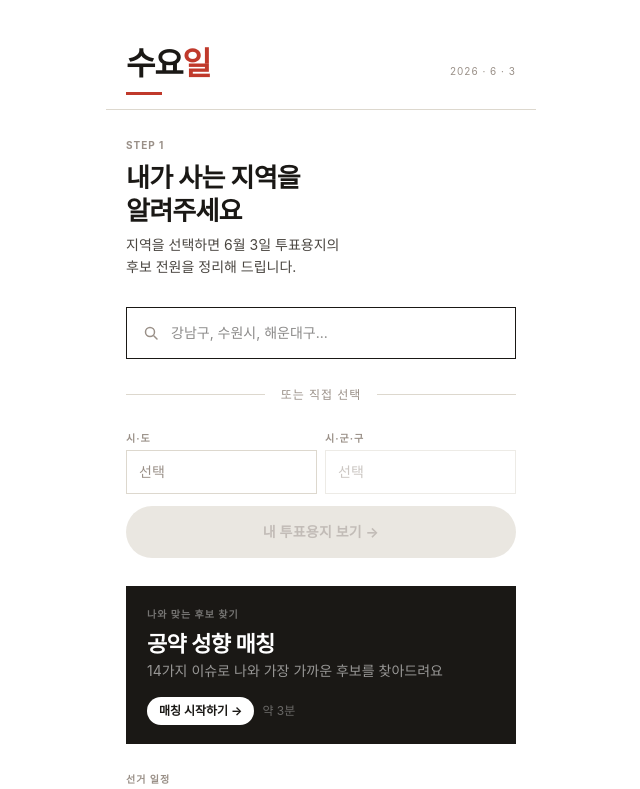
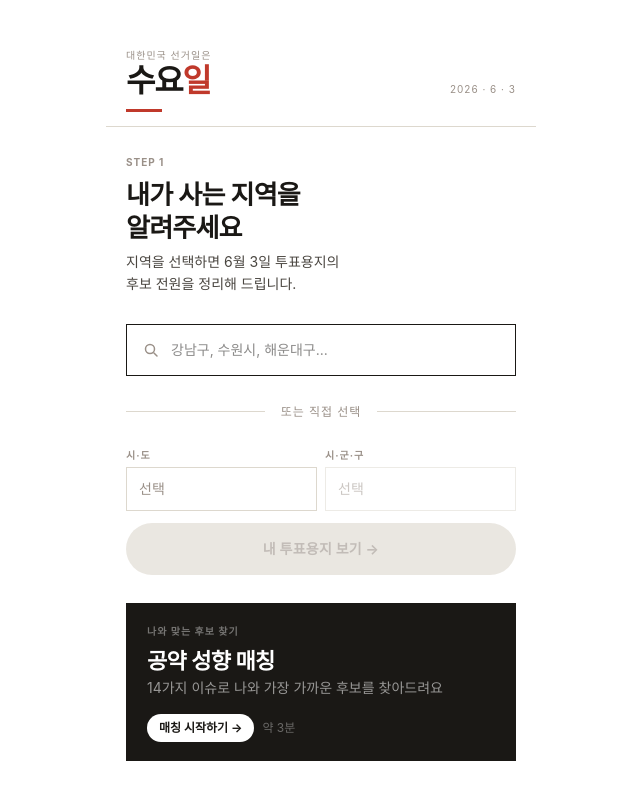
Before and after one commit to gandalee/suyo, a Next.js app: page / in a window 1280 px wide. Shown: the top 789 px of the page, without its empty margins (319-959 px from the left). Built offline with nearby package versions, Linux system fonts and the light colour scheme; a web font is replaced by a local one.

Commit message:
feat: add tagline '대한민국 선거일은 수요일' to main header
Co-Authored-By: Claude Sonnet 4.6 <noreply@anthropic.com>

```diff
--- a/app/page.tsx
+++ b/app/page.tsx
@@ -182,13 +182,18 @@ export default function Home() {
 
       {/* 상단 로고 영역 */}
       <div style={{ borderBottom: "1px solid var(--line2)" }}>
-        <div className="flex items-baseline justify-between px-5 pt-12 pb-3">
+        <div className="flex items-end justify-between px-5 pt-12 pb-3">
+          <div className="flex flex-col gap-0.5">
+            <span className="text-[10px] tracking-widest" style={{ color: "var(--ink3)" }}>
+              대한민국 선거일은
+            </span>
             <span
               className="font-black"
               style={{ fontSize: 32, letterSpacing: "-0.04em", color: "var(--ink)", lineHeight: 1 }}
             >
               수요<span style={{ color: "var(--accent)" }}>일</span>
             </span>
+          </div>
           <span className="text-[10px] tracking-widest uppercase" style={{ color: "var(--ink3)" }}>
             2026 · 6 · 3
           </span>
```
Lines whose indentation alone changed are shown as unchanged.
